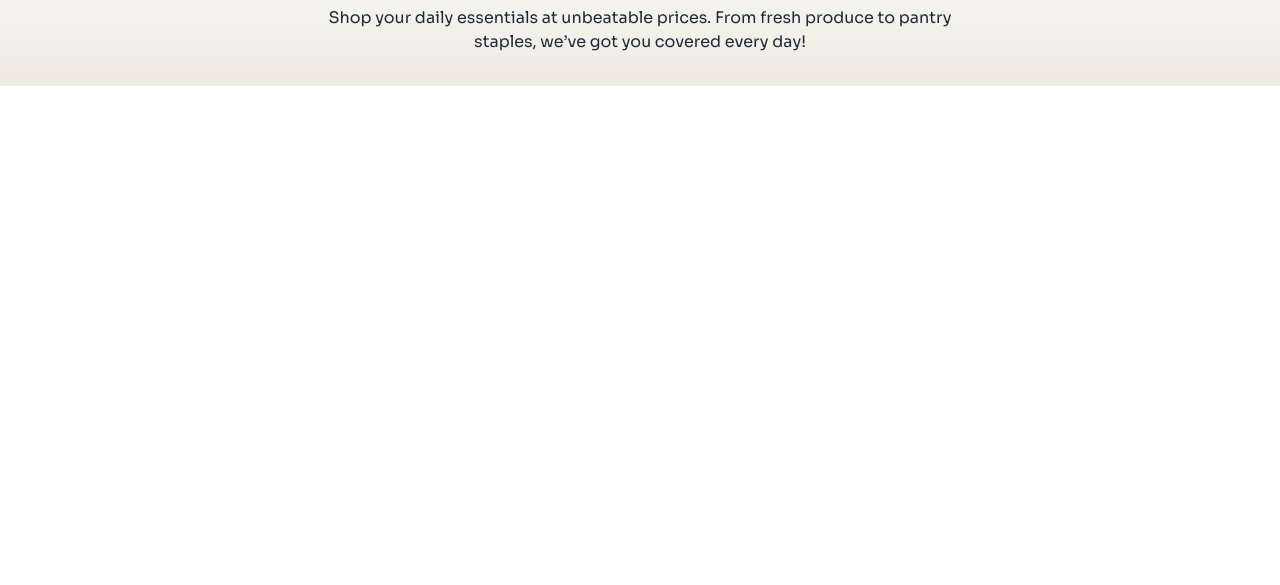
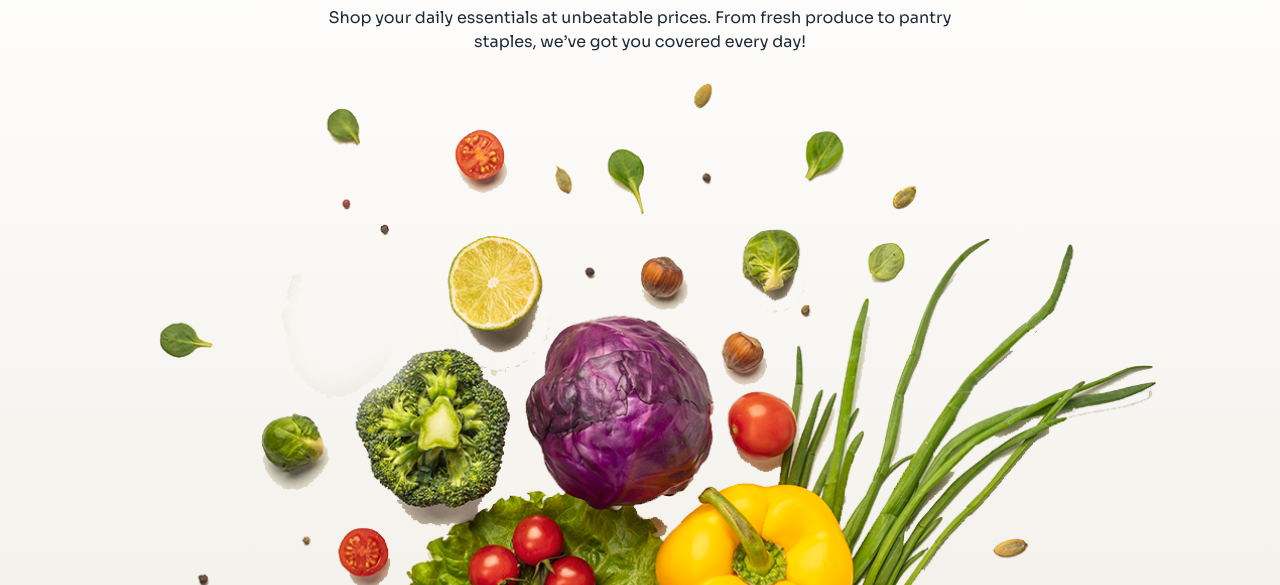
Before and after one commit to tanjilatamanna/b11-a3-c002, a plain HTML site: page index.html in a window 1280 px wide. Shown: the part 215-800 px from the top of the page. Drawn offline with nearby package versions, Linux system fonts and the light colour scheme; the site is published under a folder, as on GitHub Pages, so addresses that start at the root find nothing.

Commit message:
added img

```diff
--- a/index.html
+++ b/index.html
@@ -69,7 +69,7 @@
             Shop your daily essentials at unbeatable prices. From fresh produce to pantry <br> staples, we’ve got you
             covered every day!
           </p>
-          <img src="/c2-assets/hero-vegetables.png" alt="">
+          <img src="c2-assets/hero-vegetables.png" alt="">
         </div>
       </div>
     </div>
```
